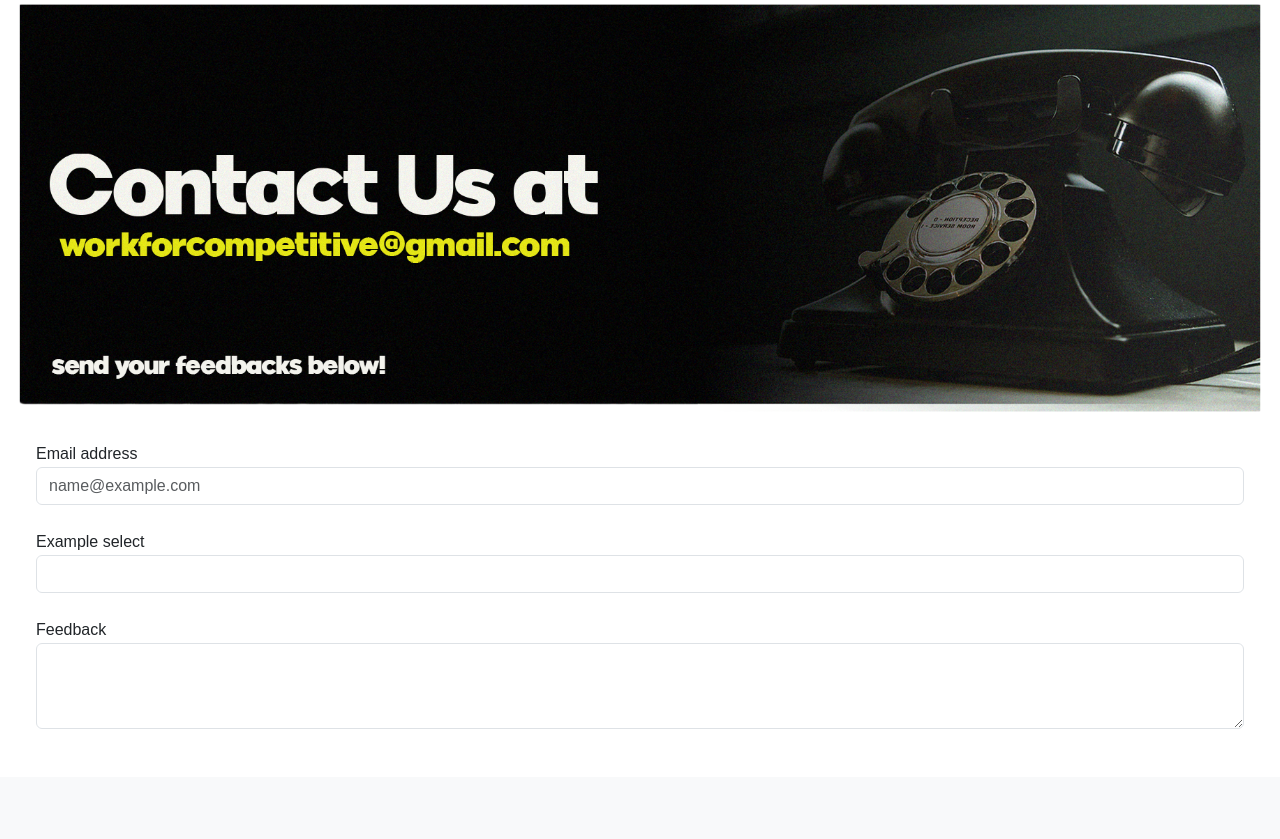
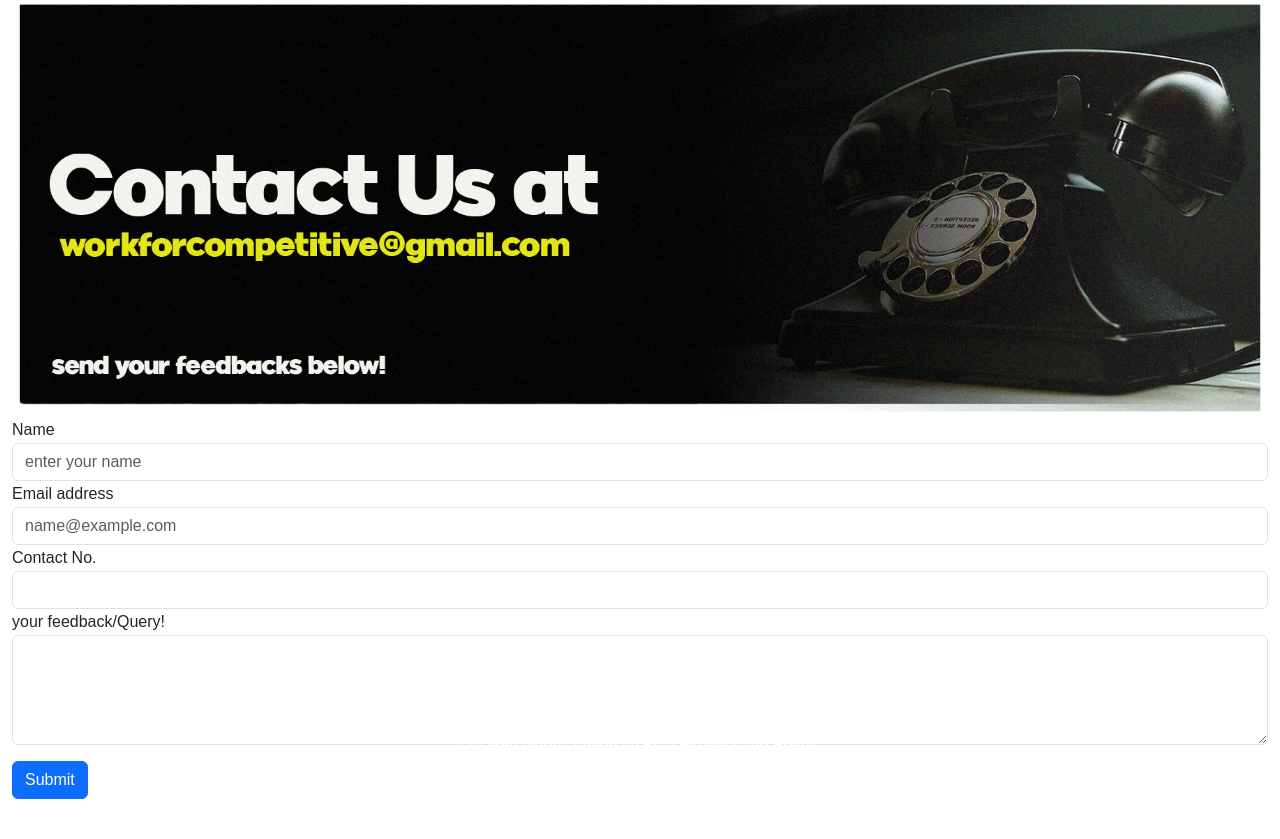
Before and after one commit to ankiiisharma/django-python, a Django app: page /contact in a window 1280 px wide. Shown: the part 84-923 px from the top of the page. Before the commit the page ends 813 px from the top, so only its background shows below. Run offline with Django 4.2, Linux system fonts and the light colour scheme; lists and menus that the app fills with data are empty.

Commit message:
Contact Form Done!

```diff
--- a/templates/contact.html
+++ b/templates/contact.html
@@ -5,28 +5,40 @@
 
 <div class="carousel-item active container-fluid my-4 " >
   <img src="/static/images/contacts.png" class="d-block w-100" alt="...">
+
   <div class="carousel-caption d-none d-md-block">
     <h5></h5>
     <p>Get your videos edited by Best Experienced Editors</p>
   </div>
+  <form>
 
-     <form>
-      <div class="form-group my-4 mx-4">
+        <div class="form-group">
+          <label for="name">Name</label>
+          <input type="textarea" class="form-control" id="name" placeholder="enter your name">
+        </div>
+
+        <div class="form-group">
           <label for="exampleFormControlInput1">Email address</label>
           <input type="email" class="form-control" id="exampleFormControlInput1" placeholder="name@example.com">
         </div>
-      <div class="form-group my-4 mx-4">
-        <label for="exampleFormControlSelect1">Example select</label>
-        <select class="form-control" id="exampleFormControlSelect1">
 
-        </select>
+        <div class="form-group">
+          <label for="phone">Contact No.</label>
+          <input type="phone" class="form-control" id="phone">
         </div>
 
-      <div class="form-group my-4 mx-4">
-        <label for="exampleFormControlTextarea1">Feedback</label>
-        <textarea class="form-control" id="exampleFormControlTextarea1" rows="3"></textarea>
+
+
+        <div class="form-group">
+          <label for="desc">your feedback/Query!</label>
+          <textarea class="form-control" id="desc" rows="4"></textarea>
         </div>
+
+        <button type="submit" class="btn btn-primary my-3">Submit</button>
+
+
  </form>
 
 
+
 {%endblock body%}
```
Lines whose indentation alone changed are shown as unchanged.
